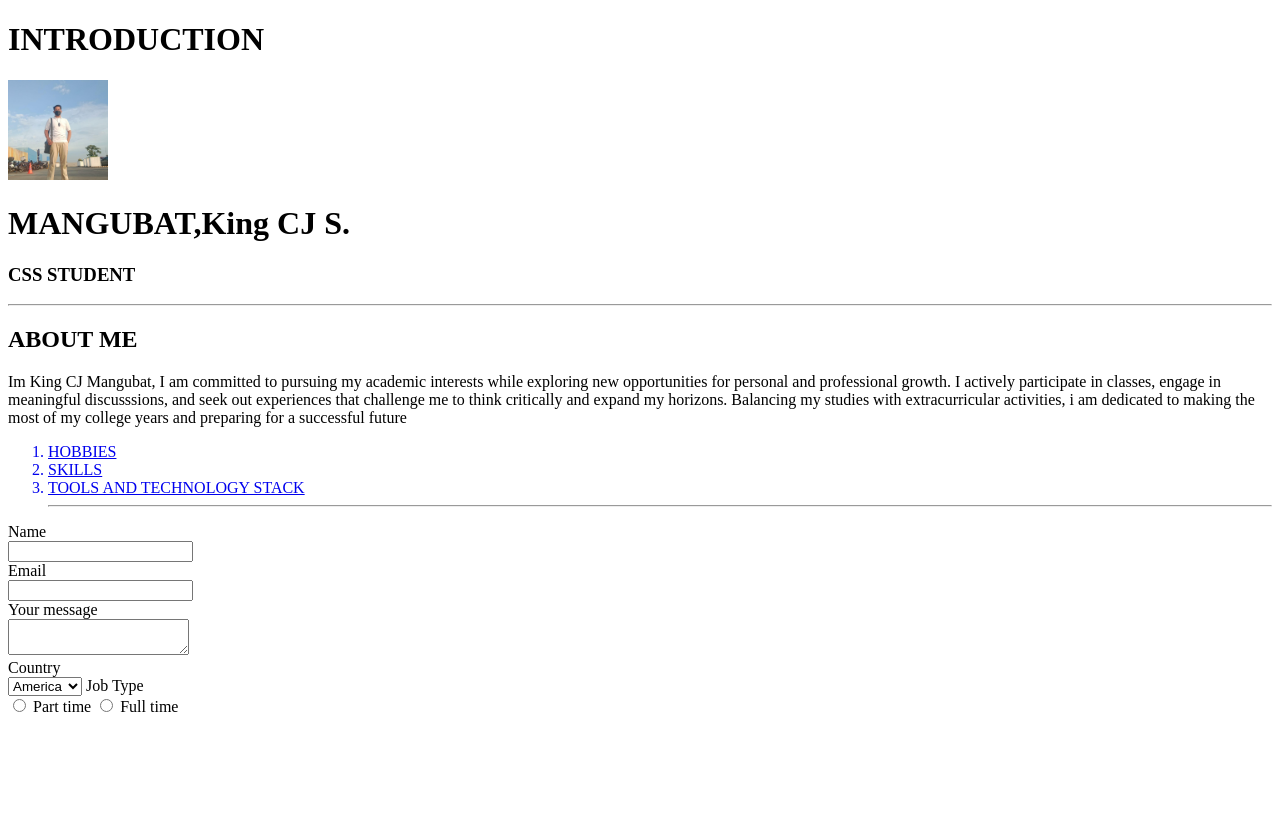
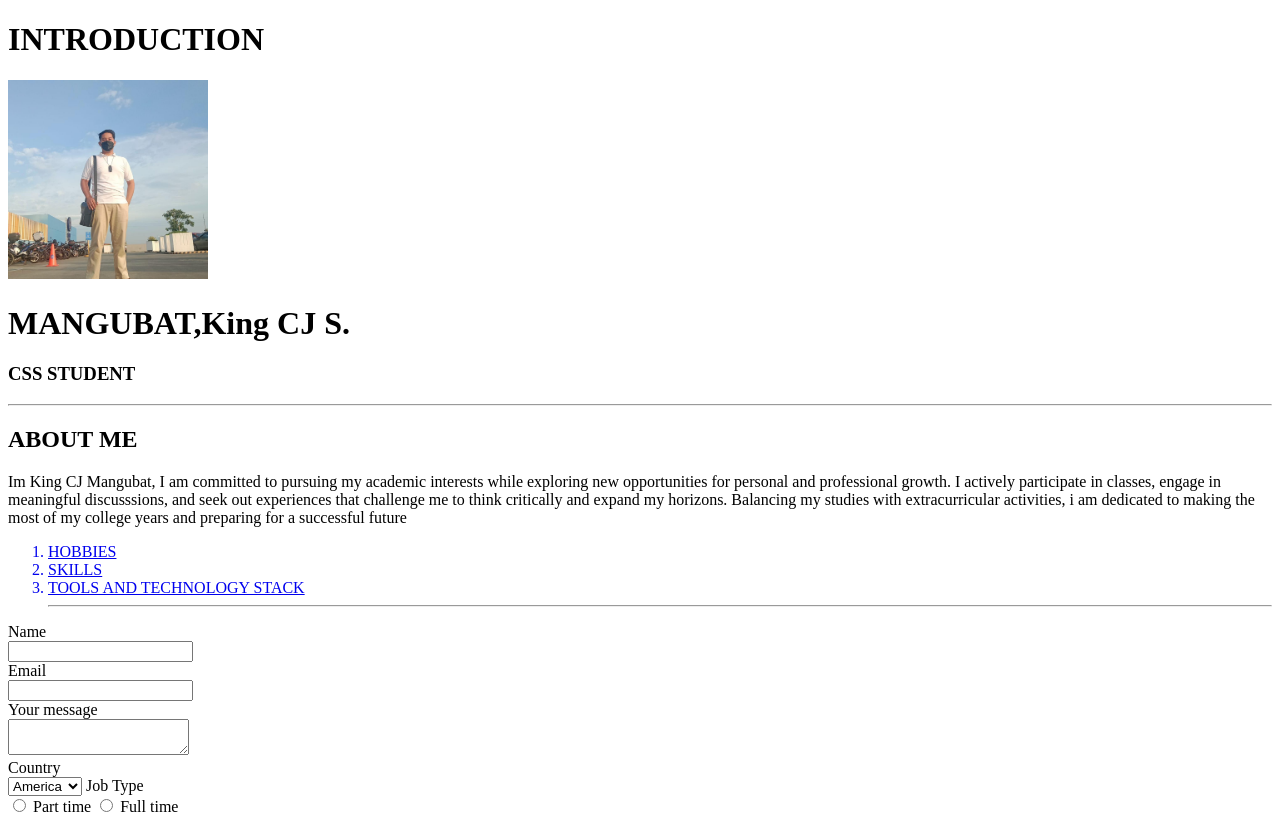
Before and after one commit to KingCJ2004/BSCS-2H, a plain HTML site: page 1. HTML basics/2nd ACTIVITY/index.html in a window 1280 px wide. Before the commit the page ends 800 px from the top, so only its background shows below. Drawn offline with Linux system fonts and the light colour scheme.

Commit message:
Update index.html

```diff
--- a/1. HTML basics/2nd ACTIVITY/index.html
+++ b/1. HTML basics/2nd ACTIVITY/index.html
@@ -6,7 +6,7 @@
     </head>
     <body>
         <h1>INTRODUCTION</h1>
-        <img src="CJ.jpg" width="100" alt="error"/>
+        <img src="CJ.jpg" width="200" alt="error"/>
         <h1>MANGUBAT,King CJ S.</h1>
         <h3>CSS STUDENT</h3>
         <hr />
```
